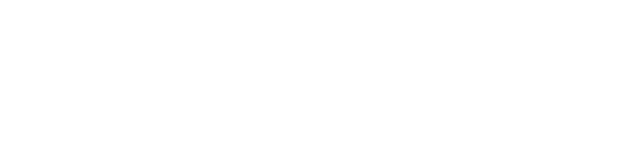
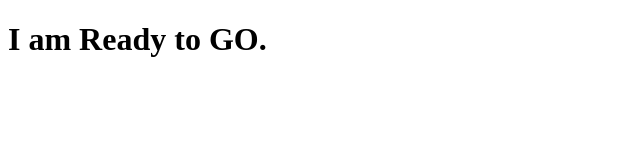
Before and after one commit to CYB3RPHO3NIX/DesignPlusPlus, a plain HTML site: page Index.html in a window 1280 px wide. Shown: the whole page, without its empty margins (0-640 px from the left). Drawn offline with Linux system fonts and the light colour scheme.

Commit message:
added h1 tag

```diff
--- a/Index.html
+++ b/Index.html
@@ -3,9 +3,9 @@
 <html lang="en" xmlns="http://www.w3.org/1999/xhtml">
 <head>
     <meta charset="utf-8" />
-    <title></title>
+    <title>Design++</title>
 </head>
 <body>
-
+    <h1>I am Ready to GO.</h1>
 </body>
 </html>
```
